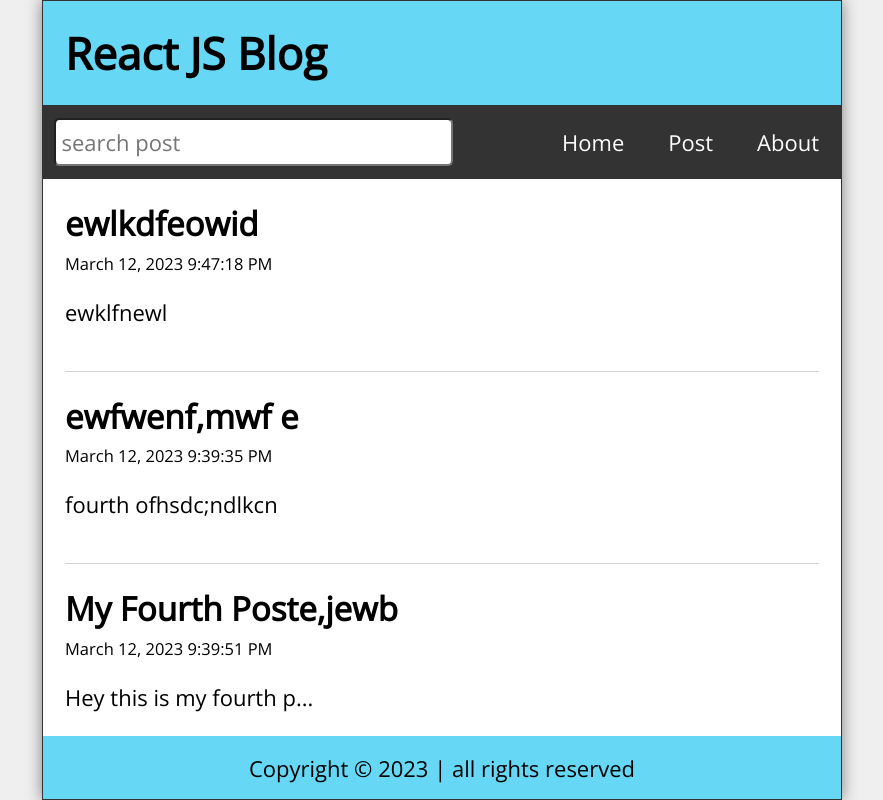
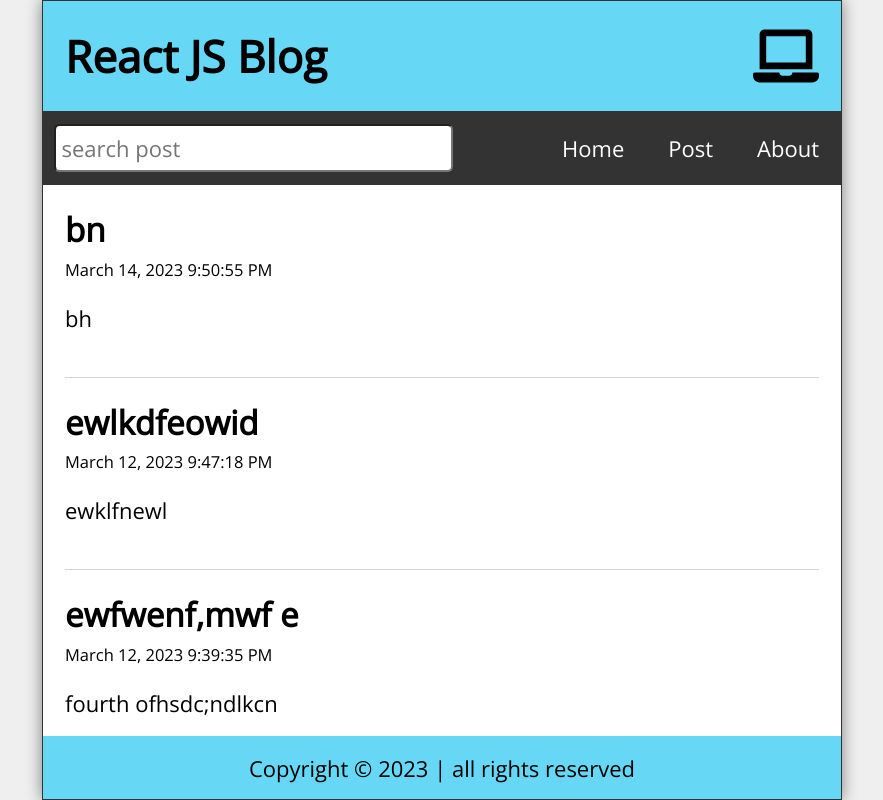
Before and after one commit to AdityaDey4/React_Router, a React (Create React App) app: page / in a window 1280 px wide. Shown: the whole page, without its empty margins (198-1081 px from the left). Built offline with nearby package versions, Linux system fonts and the light colour scheme; data requests are answered from the project's data file.

Commit message:
created custom hooks

```diff
--- a/data/db.json
+++ b/data/db.json
@@ -35,6 +35,12 @@
       "title": "ewlkdfeowid",
       "datetime": "March 12, 2023 9:47:18 PM",
       "body": "ewklfnewl"
+    },
+    {
+      "id": 7,
+      "title": "bn",
+      "datetime": "March 14, 2023 9:50:55 PM",
+      "body": "bh "
     }
   ]
 }
--- a/package.json
+++ b/package.json
@@ -10,6 +10,7 @@
     "date-fns": "^2.29.3",
     "react": "^18.2.0",
     "react-dom": "^18.2.0",
+    "react-icons": "^4.8.0",
     "react-router-dom": "^5.3.3",
     "react-scripts": "5.0.1",
     "web-vitals": "^2.1.4"
--- a/src/App.js
+++ b/src/App.js
@@ -11,8 +11,8 @@
 import { useState, useEffect } from "react";
 import { format } from "date-fns";
 import api from './api/posts'
-
-
+import useWindowSize from "./hooks/useWindowSize";
+import useAxiosFetch from "./hooks/useAxiosFetch";
 
 function App() {
 
@@ -23,29 +23,34 @@
   const [postBody, setPostBody] = useState("");
   const [editTitle, setEditTitle] = useState("");
   const [editBody, setEditBody] = useState("");
-
   const history = useHistory();
+  const {width} = useWindowSize();
+  const {data, fetchError, isLoading} = useAxiosFetch("http://localhost:3500/posts");
 
   useEffect(()=> {
-      const fetchPosts = async ()=> {
-        try {
-          const response = await api.get("/posts") // "/posts" is endpoint"
-          setPosts(response.data);
-        }catch(err) {
+    setPosts(data);
+  },[data])
 
-          // Not in the 200 responce range
-          if(err.response) {
-            console.log(err.response.data);
-            console.log(err.response.status);
-            console.log(err.response.headers);
-          }else {
-            console.log("Error : "+err.message);
-          }
-        }
-      }
+  // useEffect(()=> {
+  //     const fetchPosts = async ()=> {
+  //       try {
+  //         const response = await api.get("/posts") // "/posts" is endpoint"
+  //         setPosts(response.data);
+  //       }catch(err) {
 
-      fetchPosts();
-  }, []);
+  //         // Not in the 200 responce range
+  //         if(err.response) {
+  //           console.log(err.response.data);
+  //           console.log(err.response.status);
+  //           console.log(err.response.headers);
+  //         }else {
+  //           console.log("Error : "+err.message);
+  //         }
+  //       }
+  //     }
+
+  //     fetchPosts();
+  // }, []);
 
   useEffect(()=> {
       const filteredResults = posts.filter(post=> (
@@ -107,7 +112,7 @@
 
   return (
     <div className="App">
-      <Header title="React JS Blog"/>
+      <Header title="React JS Blog" width={width}/>
       <Nav
         search={search}
         setSearch={setSearch}
@@ -117,6 +122,8 @@
         <Route exact path="/" >
           <Home
             posts={searchResults}
+            fetchError={fetchError}
+            isLoading={isLoading}
           />
         </Route>
 
--- a/src/Header.js
+++ b/src/Header.js
@@ -1,8 +1,12 @@
+import { FaLaptop, FaTabletAlt, FaMobileAlt} from "react-icons/fa";
 
-const Header = ({ title }) => {
+const Header = ({ title , width}) => {
   return (
     <header className="Header">
         <h1>{title}</h1>
+        {width < 768 ? <FaMobileAlt />
+          : width <992 ? <FaTabletAlt />
+            : <FaLaptop />}
     </header>
   )
 }
--- a/src/Home.js
+++ b/src/Home.js
@@ -1,17 +1,14 @@
 import Feed from "./Feed";
 
-const Home = ({ posts }) => {
+const Home = ({ posts, fetchError, isLoading }) => {
     return (
       <main className="Home">
 
-          {posts.length ? (
-            <Feed posts={posts} />
-            // <p>{posts[1].title}</p>
-          ) : (
-            <p style={{marginTop:"2rem", textAlign:"center"}}>
-              No posts to dispaly
-            </p>
-          ) }
+          {isLoading && <p className="statusMsg">Loading posts...</p>}
+
+          {!isLoading && fetchError && <p className="statusMsg" style={{color : "red"}}>{fetchError}</p>}
+
+          {!isLoading && !fetchError && (posts.length ? <Feed posts={posts} /> : <p className="statusMsg">No posts to display</p>)}
       </main>
     )
   }
--- /dev/null
+++ b/src/hooks/useAxiosFetch.js
@@ -0,0 +1,51 @@
+import { useState, useEffect } from "react";
+import axios from "axios";
+
+const useAxiosFetch = (dataUrl)=> {
+
+    const [data, setData] = useState([]);
+    const [fetchError, setFetchError] = useState(null);
+    const [isLoading, setIsLoading] = useState(false);
+
+    useEffect(()=> {
+
+        let isMounted = true;
+        const source = axios.CancelToken.source();
+
+        const fetchData = async (url)=> {
+            setIsLoading(true);
+            try {
+
+                const response = await axios.get(url, {
+                    cancelToken : source.token
+                });
+                if(isMounted) {
+                    setData(response.data);
+                    setFetchError(null);
+                }
+            }catch(err) {
+                if(isMounted) {
+                    setFetchError(err.message);
+                    setData([]);
+                }
+            }
+            finally {
+                isMounted && setTimeout(()=> setIsLoading(false), 2000);
+            }
+        }
+        fetchData(dataUrl);
+
+        // allow us to stop side effects that no longer need to be executed before our component is unmounted or we refresh the page. We want it like on and off not like on and on and on so on.
+        const cleanUp = ()=> {
+            console.log("clean up function");
+            isMounted = false;
+            source.cancel();
+        }
+
+        return cleanUp;
+    }, [dataUrl]);
+
+    return { data, fetchError, isLoading };
+}
+
+export default useAxiosFetch;
--- /dev/null
+++ b/src/hooks/useWindowSize.js
@@ -0,0 +1,30 @@
+import { useState, useEffect } from "react";
+
+const useWindowSize  = ()=> {
+
+    const [windowSize, setWindowSize] = useState({
+        width : undefined,
+        height : undefined
+    });
+
+    useEffect(()=> {
+
+        const handleResize = ()=> {
+            setWindowSize({
+                width : window.innerWidth,
+                height : window.innerHeight
+            });
+        }
+
+        handleResize();
+        window.addEventListener("resize", handleResize);
+
+        // uses to prevent memory leak
+        return ()=> window.removeEventListener("resize", handleResize);
+
+    }, []);
+
+    return windowSize;
+}
+
+export default useWindowSize;
```
Also changed, not shown: 1 other file (tests, documents, lock files or other folders).
